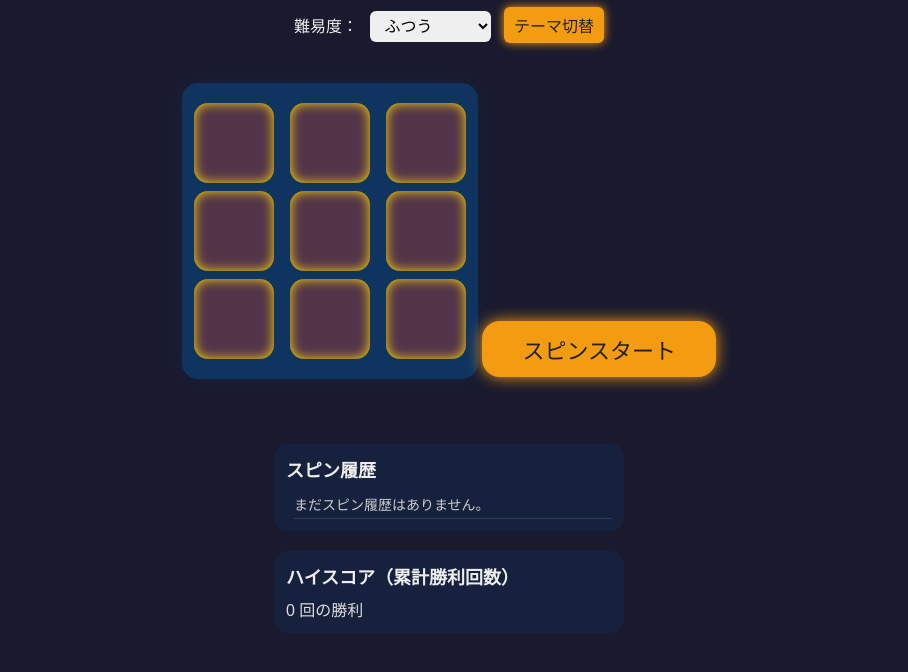
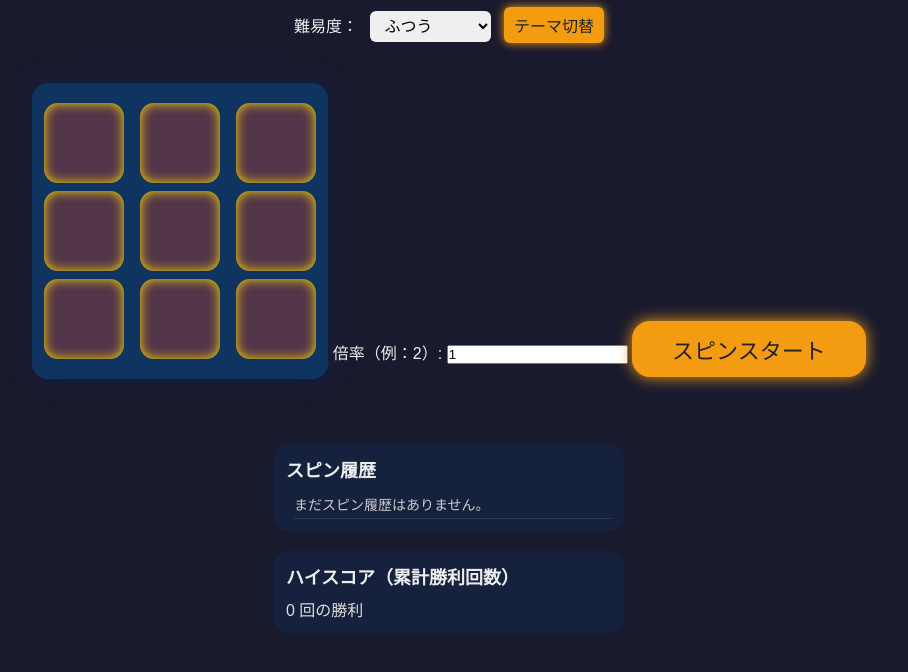
Before and after one commit to 0014des/surotto, a plain HTML site: page index.html in a window 1280 px wide. Shown: the part 112-784 px from the top of the page, without its empty margins (191-1099 px from the left). Drawn offline with Linux system fonts and the light colour scheme.

Commit message:
index.html を更新
や

```diff
--- a/index.html
+++ b/index.html
@@ -42,6 +42,9 @@
     </div>
   </div>
 
+<label for="leverageInput">倍率（例：2）:</label>
+<input type="number" id="leverageInput" min="1" value="1" />
+
   <button id="spinBtn">スピンスタート</button>
 
   <div class="result" id="result"></div>
```
